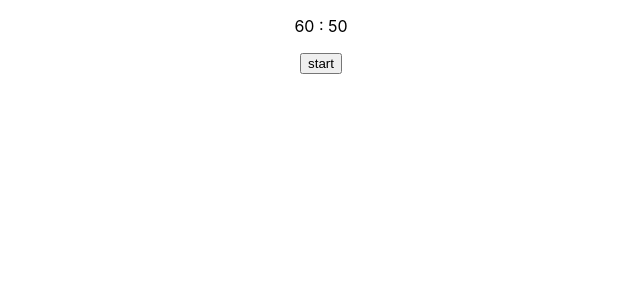
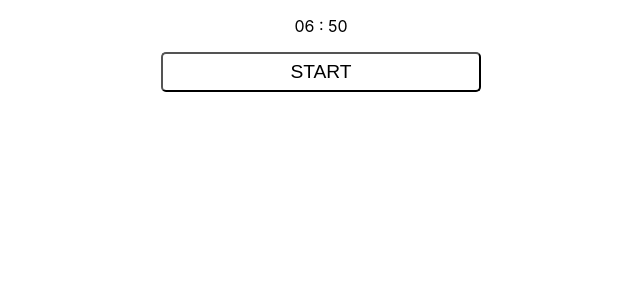
Before and after one commit to mr-amirfazel/pomodoro, a React (Create React App) app: page / in a window 1280 px wide. Shown: the top 300 px of the page, without its empty margins (319-959 px from the left). Built offline with nearby package versions, Linux system fonts and the light colour scheme.

Commit message:
button component added

```diff
--- /dev/null
+++ b/src/components/button/button.module.css
@@ -0,0 +1,13 @@
+.button{
+    width: 25%;
+    height: 40px;
+    background-color:transparent;
+    border-radius: 5px ;
+    font-size: larger;
+    text-transform: uppercase;
+}
+.button:hover{
+    cursor: pointer;
+    background-color: black;
+    color: white;
+}
--- /dev/null
+++ b/src/components/button/button.tsx
@@ -0,0 +1,21 @@
+import React, {FunctionComponent, PropsWithChildren} from 'react';
+import classes from './button.module.css';
+
+
+interface buttonProps {
+    onClick: () => void;
+}
+
+const Button: FunctionComponent<PropsWithChildren<buttonProps>> = (props) => {
+
+    const onClick = (event : any) => {
+        props.onClick();
+    }
+
+    return(<button onClick={onClick} className={classes.button}>
+        {props.children}
+    </button>)
+
+}
+
+export default Button;
--- a/src/components/timer/timer.tsx
+++ b/src/components/timer/timer.tsx
@@ -1,17 +1,19 @@
 import React, {useState, useEffect} from "react";
 
+import Button from "../button/button";
+
 const Timer = () => {
-    const[minutes, setMinutes] = useState(60);
+    const[minutes, setMinutes] = useState(6);
     const[seconds, setSeconds] = useState(50);
-    const[intervalId, setIntervalId] = useState(0);
     const [timerOn, setTimerOn] = useState(false);
 
 
 
     useEffect(() => {
         document.title = `${string_builder(minutes)}:${string_builder(seconds)}`;
+        let id:number;
         if (timerOn) {
-            let id: number = window.setInterval(() => {
+            id= window.setInterval(() => {
                 if(seconds > 0) {
                     setSeconds(seconds => seconds-1);
                }
@@ -20,23 +22,21 @@ const Timer = () => {
                     setSeconds(59);
                }
                else{
-                    console.log('clear interval');
-                    window.clearInterval(intervalId);
-                    setIntervalId(0);
+
+                    setTimerOn(false);
                }
-            },100);
-            setIntervalId(id);
+            },10);
         }
         else{
-            window.clearInterval(intervalId);
+            window.clearInterval(id!);
         }
-        return window.clearInterval(intervalId);
+        return () => window.clearInterval(id);
     }
     ,[minutes, seconds, timerOn]);
 
 
 
-    const clickHandler = (event: React.MouseEvent<HTMLButtonElement>) =>{
+    const clickHandler = () =>{
        setTimerOn(prev => !prev);
     }
 
@@ -50,7 +50,7 @@ const Timer = () => {
     return (
     <>
     <p>{string_builder(minutes)} : {string_builder(seconds)}</p>
-    <button onClick={clickHandler}>{timerOn ? `stop` : `start`}</button>
+    <Button onClick={clickHandler}>{timerOn ? `Stop` : `Start`}</Button>
     </>
         );
 }
```
